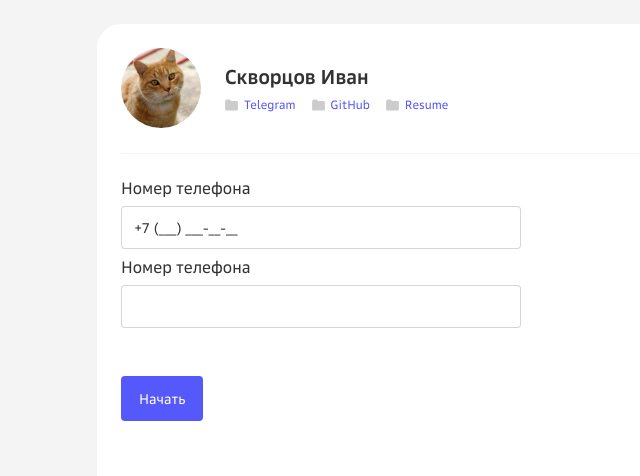
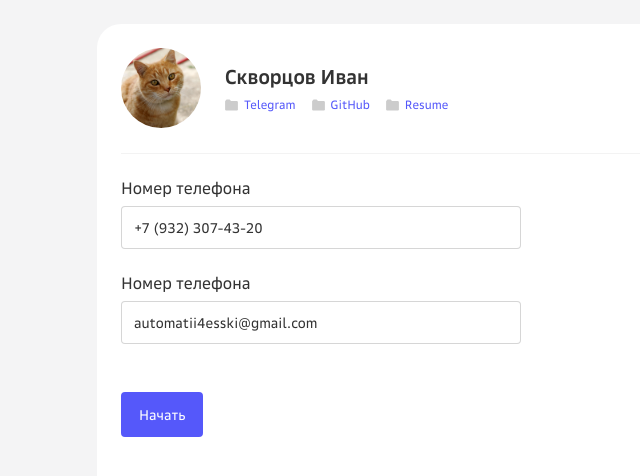
Before and after one commit to automatii4esski/Auth-Form, a React (Create React App) app: page / in a window 1280 px wide. Shown: the top 476 px of the page, without its empty margins (93-733 px from the left). Built offline with nearby package versions, Linux system fonts and the light colour scheme.

Commit message:
added about page

```diff
--- a/src/components/UI/inputs/inputWithMask/InputWithMask.tsx
+++ b/src/components/UI/inputs/inputWithMask/InputWithMask.tsx
@@ -4,42 +4,14 @@ import Input from '../input/Input';
 import { InputWithMaskProps } from '../../../../types/UI';
 
 const InputWithMask = forwardRef<any, InputWithMaskProps>(
-  (
-    {
-      className,
-      mask,
-      maskChar,
-      alwaysShowMask,
-      maskPlaceholder,
-      onChange,
-      onPaste,
-      onMouseDown,
-      onFocus,
-      onBlur,
-      value,
-      disabled,
-      readOnly,
-      ...props
-    },
-    ref
-  ) => {
+  ({ ...props }, ref) => {
     return (
-      <InputMask
-        className={className}
-        mask={mask}
-        maskChar={maskChar}
-        alwaysShowMask={alwaysShowMask}
-        maskPlaceholder={maskPlaceholder}
-        onChange={onChange}
-        onPaste={onPaste}
-        onMouseDown={onMouseDown}
-        onFocus={onFocus}
-        onBlur={onBlur}
-        value={value}
-        disabled={disabled}
-        readOnly={readOnly}
-      >
-        {(() => <Input {...props} type="tel" ref={ref} />) as any}
+      <InputMask {...props}>
+        {
+          ((otherProps: any) => (
+            <Input {...otherProps} type="tel" ref={ref} />
+          )) as any
+        }
       </InputMask>
     );
   }
--- a/src/components/UI/wrappers/formElementWrapper/formElementWrapper.module.scss
+++ b/src/components/UI/wrappers/formElementWrapper/formElementWrapper.module.scss
@@ -2,3 +2,7 @@
   font-weight: 400;
   margin-bottom: 8px;
 }
+
+.wrapper {
+  margin-bottom: 24px;
+}
--- a/src/components/about/aboutForm/AboutForm.tsx
+++ b/src/components/about/aboutForm/AboutForm.tsx
@@ -7,30 +7,52 @@ import { AboutDataType } from '../../../types/about';
 import FormElementWrapper from '../../UI/wrappers/formElementWrapper/FormElementWrapper';
 import Input from '../../UI/inputs/input/Input';
 import InputWithMask from '../../UI/inputs/inputWithMask/InputWithMask';
+import { yupResolver } from '@hookform/resolvers/yup';
+import { aboutSchema } from '../../../data/schemas';
+import { useDispatch, useSelector } from 'react-redux';
+import { selectAboutData } from '../../../store/about/aboutSelector';
+import { setAboutData } from '../../../store/about/aboutAction';
 
 const AboutForm: FC = () => {
+  const aboutData = useSelector(selectAboutData);
+  const dispatch = useDispatch();
+
   const { register, control, handleSubmit, formState } = useForm<AboutDataType>(
     {
-      defaultValues: {
-        phone: '99',
-      },
+      defaultValues: aboutData,
+      mode: 'onBlur',
+      resolver: yupResolver(aboutSchema),
     }
   );
+
   const { errors } = formState;
+
+  const onSubmit = handleSubmit((data) => {
+    dispatch(setAboutData(data));
+  });
 
   return (
     <>
-      <form className={styles.form} noValidate>
+      <form onSubmit={onSubmit} className={styles.form} noValidate>
         <div className={styles.elements}>
-          <FormElementWrapper title="Номер телефона">
+          {/* Phone */}
+          <FormElementWrapper
+            title="Номер телефона"
+            error={errors.phone?.message}
+          >
             <InputWithMask
               alwaysShowMask
               mask="+7 (999) 999-99-99"
+              defaultValue={aboutData.phone}
               {...register('phone')}
             />
           </FormElementWrapper>
 
-          <FormElementWrapper title="Номер телефона">
+          {/* Email */}
+          <FormElementWrapper
+            title="Номер телефона"
+            error={errors.email?.message}
+          >
             <Input {...register('email')} />
           </FormElementWrapper>
         </div>
@@ -43,27 +65,3 @@ const AboutForm: FC = () => {
 };
 
 export default AboutForm;
-
-// const { fields, append, remove } = useFieldArray({
-//   name: 'advantages' as never,
-//   control,
-// });
-
-/* {a.map((ch, i) => (
-            <input type="checkbox" key={i} {...register(`checkBoxes.${i}`)} />
-          ))}
-        </div>
-        <div>
-          <h1>gg</h1>
-          {fields.map((ad, i) => (
-            <>
-              <input
-                placeholder="Place"
-                type="text"
-                key={ad.id}
-                {...register(`advantages.${i}.value`)}
-              />
-              <button onClick={() => remove(i)}>remove</button>
-            </>
-          ))}
-          <button onClick={() => append({ value: '' })}>+</button>*/
--- /dev/null
+++ b/src/data/messages.ts
@@ -0,0 +1,2 @@
+export const wrongInputValueMessage = 'Некорректный формат';
+export const requiredInputMessage = 'Обязательное поле';
--- /dev/null
+++ b/src/data/regExps.ts
@@ -0,0 +1,4 @@
+export const phoneRegExp = /^\+7 \(\d{3}\) \d{3}-\d{2}-\d{2}$/;
+export const emailRegExp = /^[\w-\.]+@([\w-]+\.)+[\w-]{2,4}$/;
+export const lettersAndNumbersRegExp = /^[a-zA-Z0-9]+$/;
+export const lettersRegExp = /^[a-zA-Z]+$/;
--- a/src/data/schemas.ts
+++ b/src/data/schemas.ts
@@ -1,7 +1,13 @@
 import { object, ObjectSchema, string } from 'yup';
 import { AboutDataType } from '../types/about';
+import { emailRegExp, phoneRegExp } from './regExps';
+import { requiredInputMessage, wrongInputValueMessage } from './messages';
 
 export const aboutSchema: ObjectSchema<AboutDataType> = object({
-  phone: string().required(),
-  email: string().required(),
+  phone: string()
+    .matches(phoneRegExp, wrongInputValueMessage)
+    .required(requiredInputMessage),
+  email: string()
+    .matches(emailRegExp, wrongInputValueMessage)
+    .required(requiredInputMessage),
 });
--- /dev/null
+++ b/src/hooks/useTypedSelector.ts
@@ -0,0 +1,5 @@
+import { useSelector } from 'react-redux';
+
+export const useTypedSelector: <T extends (reducer: any) => any>(
+  selector: T
+) => ReturnType<T> = useSelector;
--- a/src/store/about/aboutReducer.ts
+++ b/src/store/about/aboutReducer.ts
@@ -3,8 +3,8 @@ import { ActionType } from '../../types/global';
 import { SET_ABOUT_DATA } from '../consts';
 
 const initAboutDataValue: AboutDataStateType = {
-  email: '',
-  phone: '',
+  email: 'automatii4esski@gmail.com',
+  phone: '+7 (932) 307-43-20',
 };
 
 export const aboutReducer = function (
--- a/src/store/about/aboutSelector.ts
+++ b/src/store/about/aboutSelector.ts
@@ -1,5 +1,8 @@
+import { AboutDataStateType } from '../../types/about';
 import { RootReducerType } from '../../types/global';
 
-export const selectAboutData = function (state: RootReducerType) {
+export const selectAboutData = function (
+  state: RootReducerType
+): AboutDataStateType {
   return state.aboutData;
 };
--- a/src/store/index.ts
+++ b/src/store/index.ts
@@ -1,4 +1,8 @@
 import { rootReducer } from './rootReducer';
 import { createStore } from 'redux';
 
-export const store = createStore(rootReducer);
+export const store = createStore(
+  rootReducer,
+  (window as any).__REDUX_DEVTOOLS_EXTENSION__ &&
+    (window as any).__REDUX_DEVTOOLS_EXTENSION__()
+);
```
